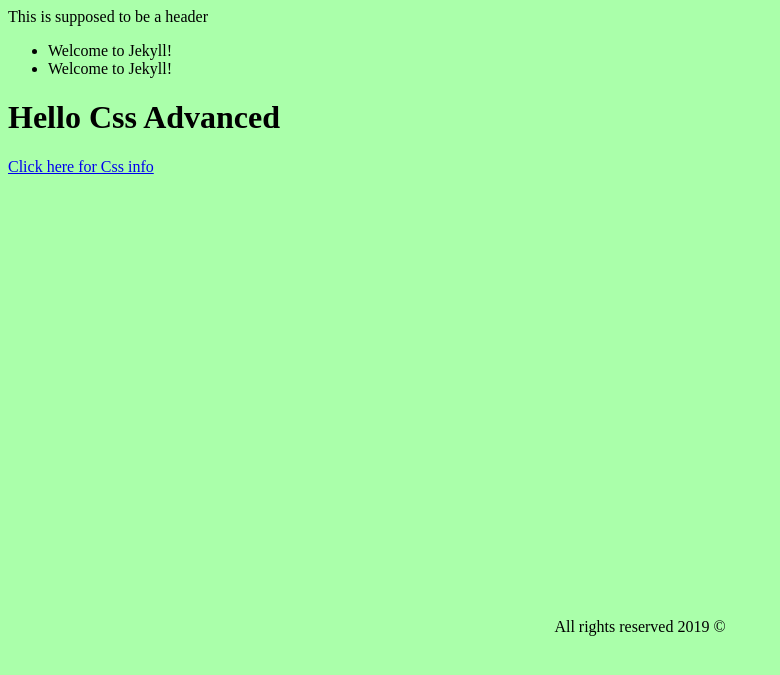
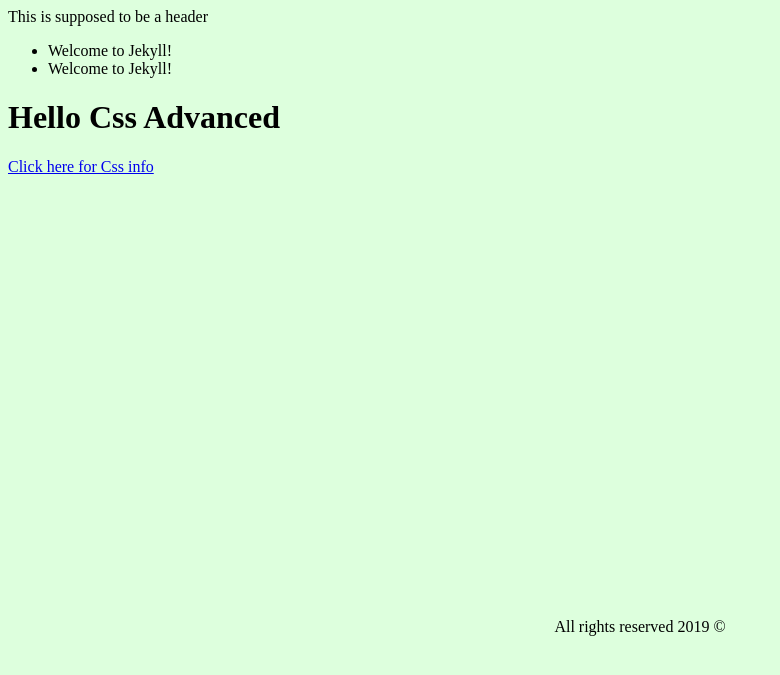
Before and after one commit to EmilLubomirov/css-advanced-demo, a Jekyll site: the page built from index.html, in a window 1280 px wide. Shown: the top 675 px of the page, without its empty margins (0-780 px from the left). Built offline with Jekyll 4.4.1, drawn with Linux system fonts in a browser that asks for light colours.

Commit message:
Changed background color

```diff
--- a/css/style.css
+++ b/css/style.css
@@ -1,6 +1,6 @@
 body {
 
-    background-color: #aaffaa;
+    background-color: #ddffdd;
 }
 
 .site-footer{
```
